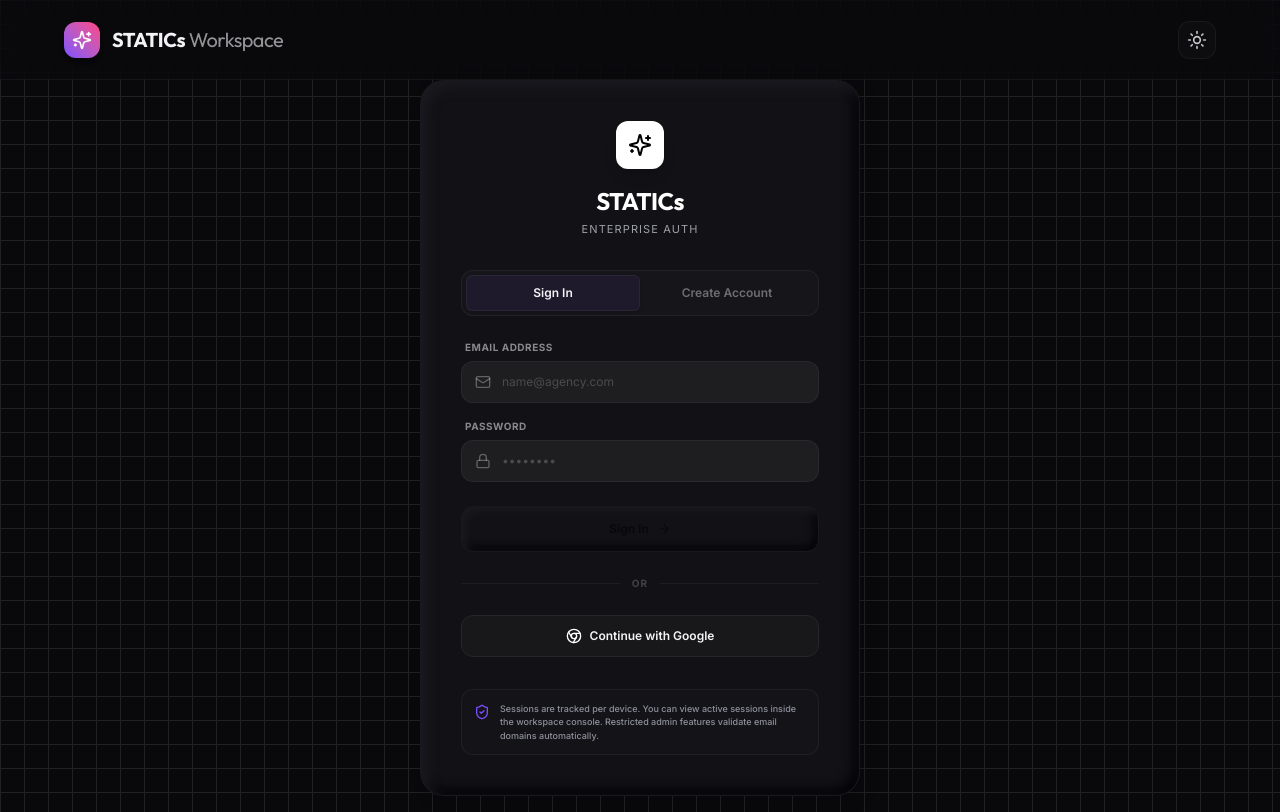
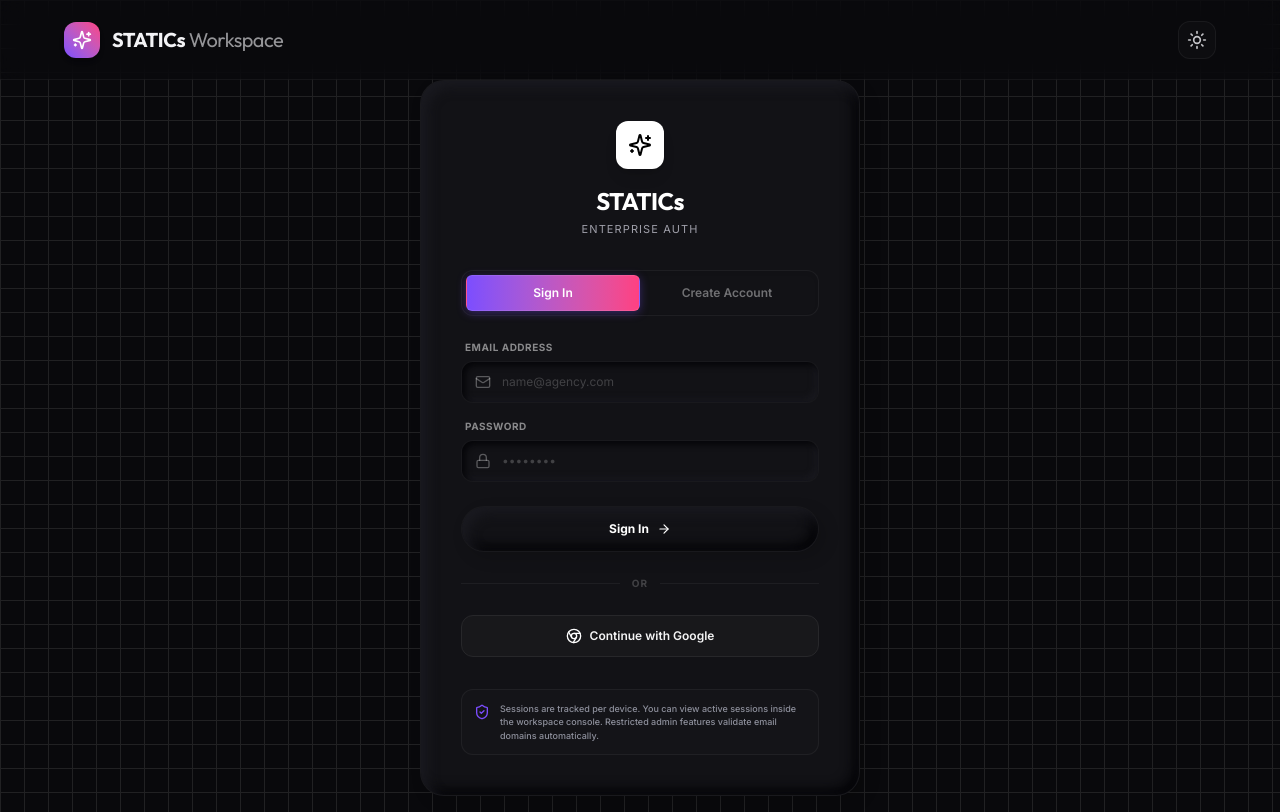
Before and after one commit to Dheevkiller3745/ImageGenerator, a Next.js app: page /login in a window 1280 px wide. Built offline with nearby package versions, Linux system fonts and the light colour scheme; no server answers.

Commit message:
style: enhance login page tabs, inputs, and buttons with visible claymorphic styling

```diff
--- a/src/app/login/page.tsx
+++ b/src/app/login/page.tsx
@@ -124,21 +124,21 @@ export default function LoginPage() {
           </div>
 
           {/* Toggle Tabs */}
-          <div className="flex bg-[var(--panel-bg)] border border-[var(--panel-border)] p-1 rounded-xl mb-6 relative">
+          <div className="flex bg-[#121216] border border-white/5 p-1 rounded-xl mb-6 relative shadow-inner">
             <button
               onClick={() => { setIsSignUp(false); setErrorMsg(null); setSuccessMsg(null); }}
-              className={`flex-1 py-2.5 text-xs font-semibold rounded-md transition-colors z-10 cursor-pointer ${!isSignUp ? 'text-foreground' : 'text-foreground/40'}`}
+              className={`flex-1 py-2.5 text-xs font-semibold rounded-md transition-colors z-10 cursor-pointer ${!isSignUp ? 'text-white' : 'text-white/40'}`}
             >
               Sign In
             </button>
             <button
               onClick={() => { setIsSignUp(true); setErrorMsg(null); setSuccessMsg(null); }}
-              className={`flex-1 py-2.5 text-xs font-semibold rounded-md transition-colors z-10 cursor-pointer ${isSignUp ? 'text-foreground' : 'text-foreground/40'}`}
+              className={`flex-1 py-2.5 text-xs font-semibold rounded-md transition-colors z-10 cursor-pointer ${isSignUp ? 'text-white' : 'text-white/40'}`}
             >
               Create Account
             </button>
             <motion.div
-              className="absolute top-1 bottom-1 bg-[var(--primary-glow)] rounded-md shadow-sm border border-[var(--panel-border)]"
+              className="absolute top-1 bottom-1 bg-gradient-to-r from-[#7c4dff] to-[#ff4081] rounded-md shadow-[0_2px_10px_rgba(124,77,255,0.35)] border border-white/10"
               layout
               initial={false}
               animate={{
@@ -174,7 +174,7 @@ export default function LoginPage() {
                     placeholder="Enter your name"
                     value={name}
                     onChange={(e) => setName(e.target.value)}
-                    className="w-full bg-white/5 border border-white/5 rounded-xl pl-10 pr-4 py-3 text-xs text-white placeholder-white/20 focus:border-[#7c4dff] focus:bg-white/[0.07] focus:outline-none transition-all"
+                    className="w-full clay-input pl-10 pr-4 py-3 text-xs text-white placeholder-white/20 transition-all"
                   />
                 </div>
               </div>
@@ -190,7 +190,7 @@ export default function LoginPage() {
                   placeholder="name@agency.com"
                   value={email}
                   onChange={(e) => setEmail(e.target.value)}
-                  className="w-full bg-white/5 border border-white/5 rounded-xl pl-10 pr-4 py-3 text-xs text-white placeholder-white/20 focus:border-[#7c4dff] focus:bg-white/[0.07] focus:outline-none transition-all"
+                  className="w-full clay-input pl-10 pr-4 py-3 text-xs text-white placeholder-white/20 transition-all"
                 />
               </div>
             </div>
@@ -205,7 +205,7 @@ export default function LoginPage() {
                   placeholder="••••••••"
                   value={password}
                   onChange={(e) => setPassword(e.target.value)}
-                  className="w-full bg-white/5 border border-white/5 rounded-xl pl-10 pr-4 py-3 text-xs text-white placeholder-white/20 focus:border-[#7c4dff] focus:bg-white/[0.07] focus:outline-none transition-all"
+                  className="w-full clay-input pl-10 pr-4 py-3 text-xs text-white placeholder-white/20 transition-all"
                 />
               </div>
             </div>
@@ -213,7 +213,7 @@ export default function LoginPage() {
             <button
               type="submit"
               disabled={loading}
-              className="w-full clay-btn bg-foreground text-background text-xs font-bold py-3.5 mt-2 cursor-pointer flex items-center justify-center gap-2 hover:opacity-90 active:scale-[0.98] disabled:opacity-50 transition-all"
+              className="w-full clay-panel clay-panel-hover bg-gradient-to-r from-[#7c4dff] to-[#ff4081] border border-white/10 text-white text-xs font-bold py-3.5 mt-2 cursor-pointer flex items-center justify-center gap-2 shadow-[0_8px_20px_rgba(124,77,255,0.25)] active:scale-[0.98] disabled:opacity-50 transition-all"
             >
               <span>{loading ? 'Processing...' : isSignUp ? 'Create Account' : 'Sign In'}</span>
               <ArrowRight className="w-3.5 h-3.5" />
```
